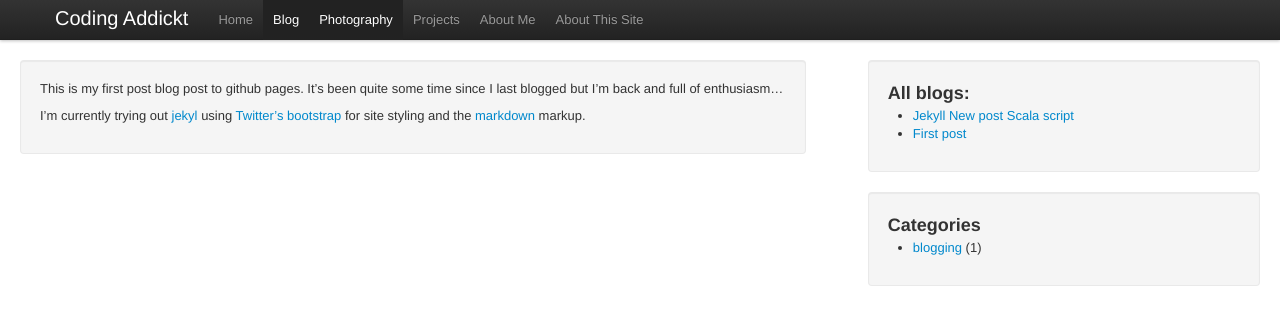
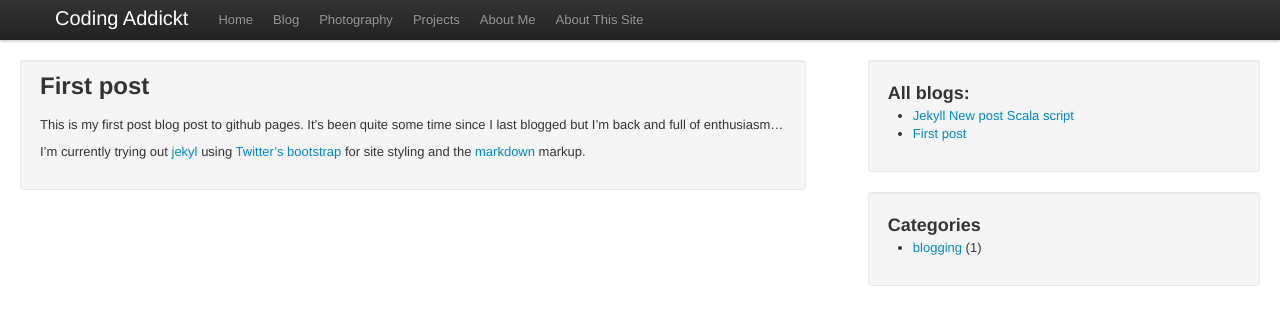
Before and after one commit to oxlade39/oxlade39.github.com, a Jekyll site: the page built from _posts/2012-04-10-test-blog.md, in a window 1280 px wide. Shown: the top 325 px of the page. Built offline with Jekyll 4.4.1, drawn with Linux system fonts in a browser that asks for light colours; nearby versions of some CDN libraries.

Commit message:
fixed blog title, tweaked css and fixed nav for blog posts

```diff
--- a/_config.yml
+++ b/_config.yml
@@ -10,10 +10,9 @@ navigation:
   url: /index.html
 - text: Blog
   url: /blog.html
-  layout: post
+  group: blog
 - text: Photography
   url: /photography.html
-  layout: post
 - text: Projects
   url: /project.html
 - text: About Me
--- a/_includes/nav.html
+++ b/_includes/nav.html
@@ -10,9 +10,10 @@
       <div class="nav-collapse">
 
 		  <ul class="nav">
+			<!-- PAGE_LAYOUT: {{ page.layout }} -->
 		    {% for link in site.navigation %}
 		      {% assign current = nil %}
-		      {% if page.url == link.url or page.layout == link.layout %}
+		      {% if page.url == link.url or (link.group and page.group == link.group) %}
 		        {% assign current = 'active' %}
 		      {% endif %}
 
--- a/_layouts/post.html
+++ b/_layouts/post.html
@@ -1,9 +1,10 @@
 ---
 layout: rightnav
+group: blog
 ---
 <div class="row-fluid">
 	<div class="span11 well">
-   		<h1>{{ post.title }}</h1>
-   		{{ content }}
+   		<h2 class="post">{{ page.title }}</h1>
+		<div>{{ content }}</div>
 	</div>
 </div> <!-- // end post layout -->
--- a/css/gist.css
+++ b/css/gist.css
@@ -31,3 +31,8 @@ div.gist-highlight pre {
   -moz-border-radius-topright: 10px;
   -webkit-border-top-right-radius: 10px;
 }
+
+h2.post {
+  margin-top: -0.5em;
+  padding-bottom: 0.5em;
+}
```
